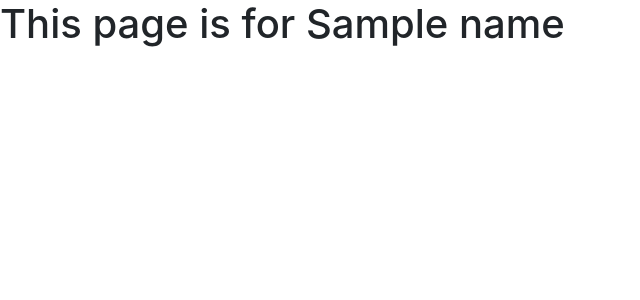
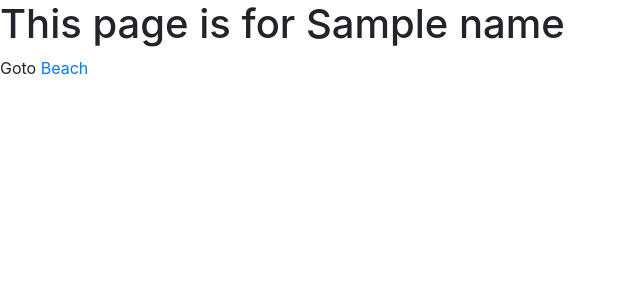
Before and after one commit to mdshadanaltmash/FLASK_TUTORIAL, a Flask app: template FLASK_TUTORIAL/FLASK/Templates/flask_template/templates/user.html in a window 1280 px wide. Shown: the part 56-356 px from the top of the page, without its empty margins (0-640 px from the left). Run offline with Flask 2, Linux system fonts and the light colour scheme; the template is opened without the code that fills it: most values are stand-ins (such as "Sample title", 1, 10 or a date in 2020); some libraries are stand-ins or nearby versions.

Commit message:
url_for()

```diff
--- a/FLASK_TUTORIAL/FLASK/Templates/flask_template/templates/home.html
+++ b/FLASK_TUTORIAL/FLASK/Templates/flask_template/templates/home.html
@@ -2,4 +2,5 @@
     {% block content %}
       <h1>This is a Home Page!</h1>
       <p>Goto Users page for user details.</p>
+      <p>Goto<a href="{{ url_for('static',filename='beach.jpg')}}"> Beach</a></p>
     {% endblock %}
--- a/FLASK_TUTORIAL/FLASK/Templates/flask_template/templates/user.html
+++ b/FLASK_TUTORIAL/FLASK/Templates/flask_template/templates/user.html
@@ -2,4 +2,6 @@
 
 {% block content %}
 <h1> This page is for {{name| capitalize}}</h1>
+
+<p>Goto<a href="{{ url_for('static',filename='beach.jpg')}}"> Beach</a></p>
 {% endblock %}
```
Also changed, not shown: FLASK_TUTORIAL/FLASK/Templates/flask_template/static/beach.jpg (added).
